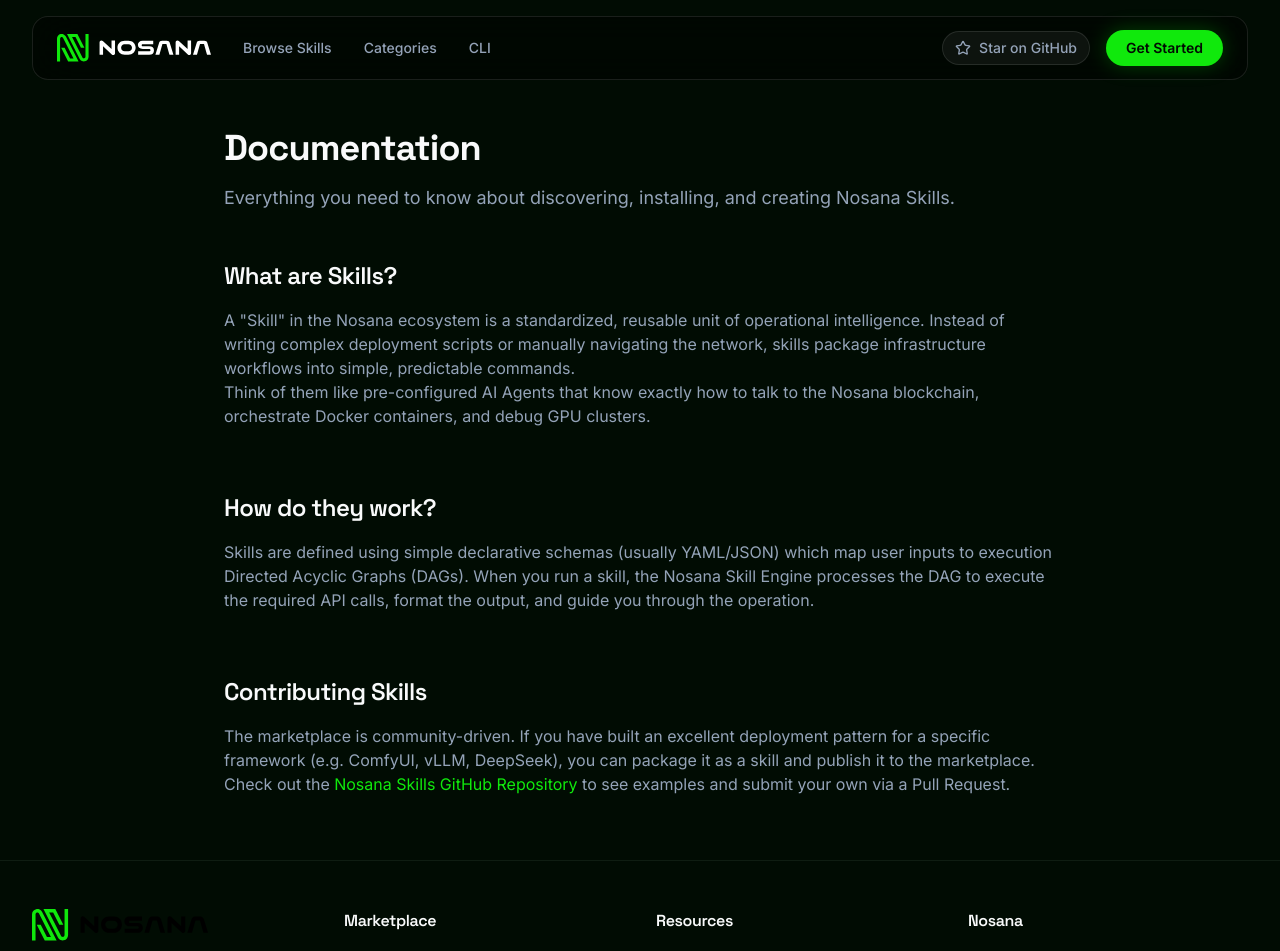
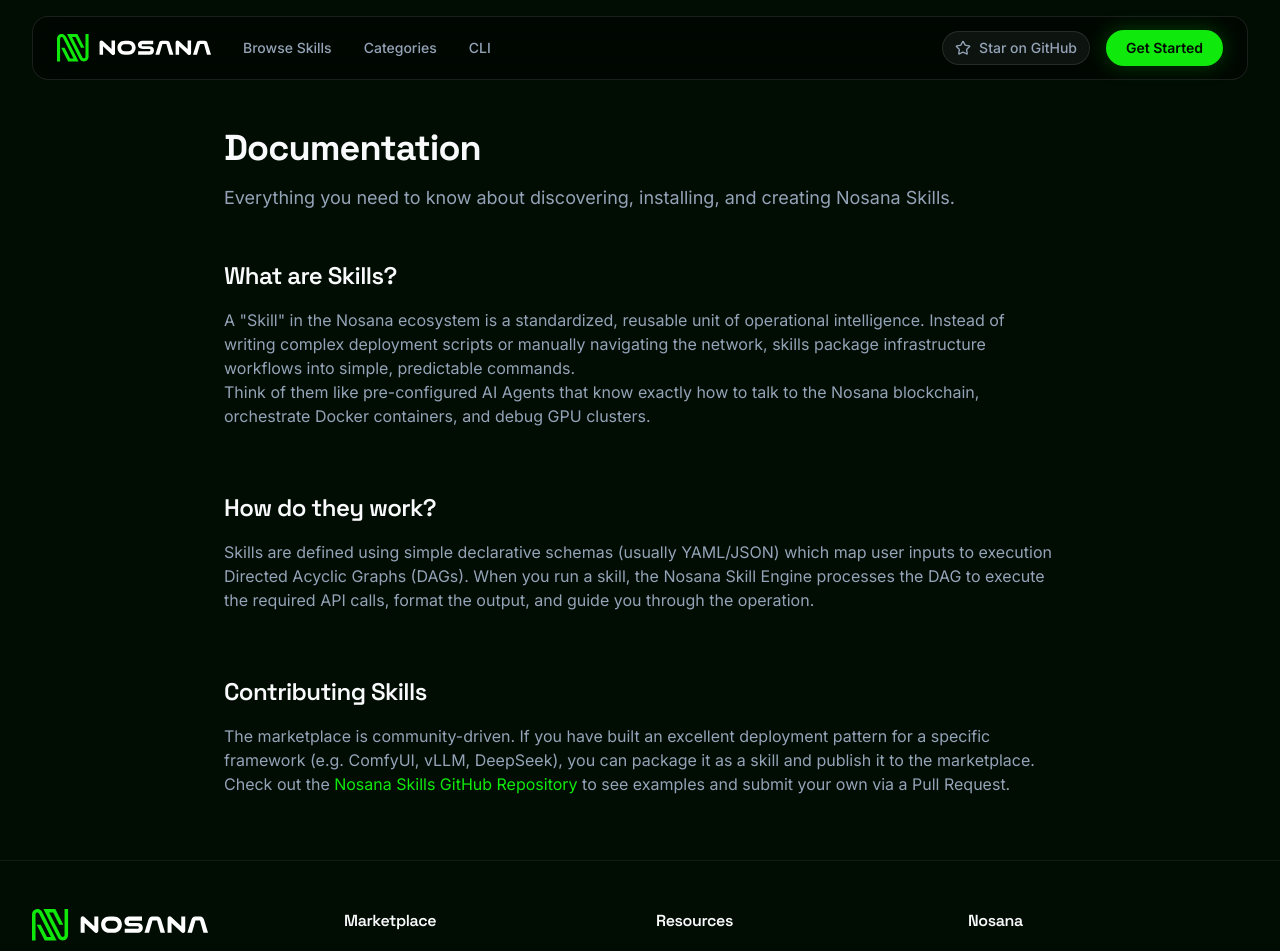
Before and after one commit to naveendhaterwal/Nosana-skill, a Next.js app: page /docs in a window 1280 px wide. Shown: the top 951 px of the page. Built offline with nearby package versions, Linux system fonts and the light colour scheme; no server answers.

Commit message:
fix: use white logo in footer

```diff
--- a/src/components/layout/Footer.tsx
+++ b/src/components/layout/Footer.tsx
@@ -7,7 +7,7 @@
       <div className="container mx-auto px-4 sm:px-6 lg:px-8">
         <div className="grid grid-cols-1 md:grid-cols-4 gap-8">
           <div className="col-span-1 md:col-span-1">
-            <Image src="/logo.svg" alt="Nosana Logo" width={110} height={32} className="h-8 w-auto mb-4" />
+            <Image src="/logo-white.svg" alt="Nosana Logo" width={110} height={32} className="h-8 w-auto mb-4" />
             <p className="text-sm text-muted-foreground max-w-xs">
               The App Store for AI deployment intelligence. Discover, install, and reuse operational skills for the Nosana Network.
             </p>
```
